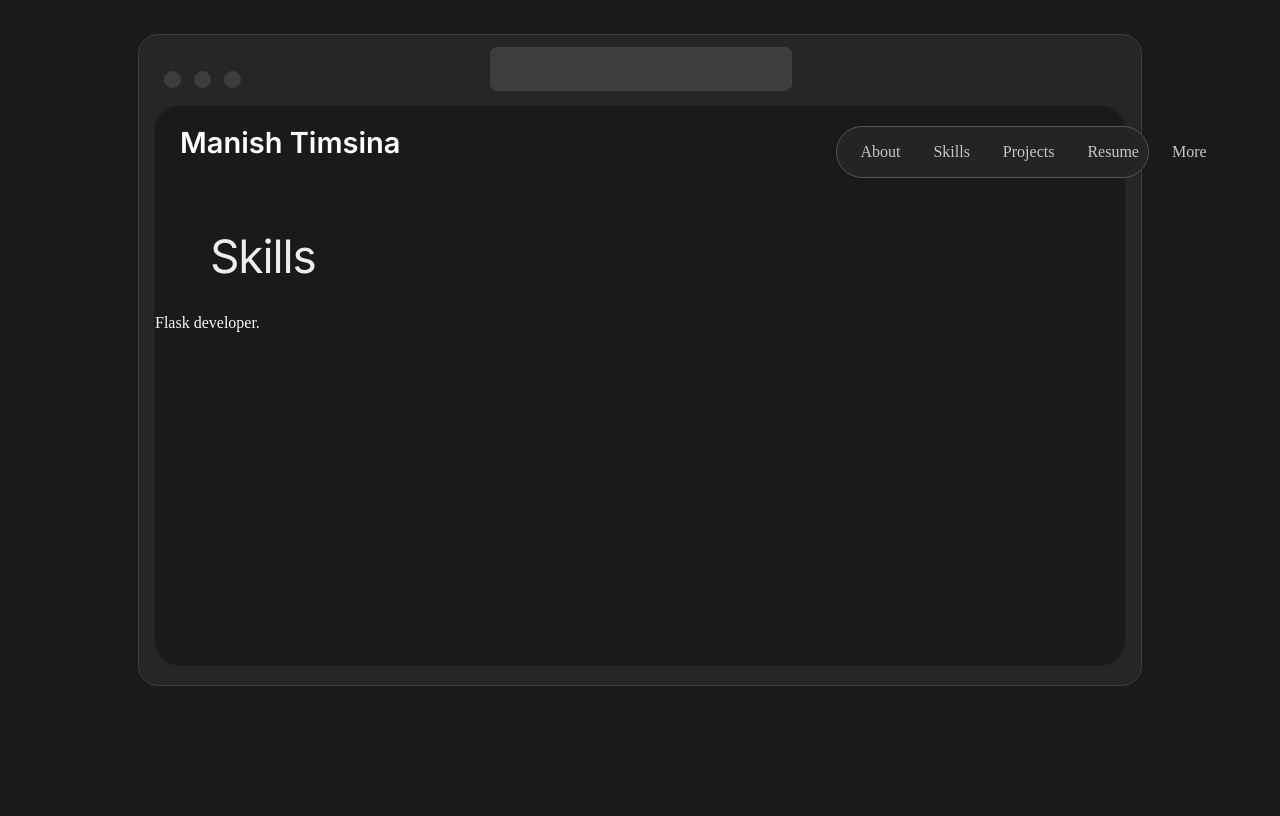
After one commit to TManish-3D/Portfolio, a Flask app: template templates/skills.html in a window 1280 px wide. The commit adds this page. Run offline with Flask 3, Linux system fonts and the light colour scheme; the template is opened without the code that fills it, so the values that code supplies are empty.

Commit message:
with flask-app

```diff
--- /dev/null
+++ b/app.py
@@ -0,0 +1,19 @@
+from flask import Flask,render_template
+
+app=Flask(__name__)
+
+@app.route('/')
+def home():
+    return render_template ("main.html")
+@app.route('/about')
+def about():
+    return render_template ("main.html")
+@app.route('/skills')
+def skills():
+    return render_template ("skills.html")
+@app.route('/projects')
+def projects():
+    return render_template ("projects.html")
+
+if __name__ == '__main__':
+     app.run(debug=True)
--- /dev/null
+++ b/requirements.txt
@@ -0,0 +1,3 @@
+Flask
+Flask-WTF
+Flask-SQLALchemy
--- /dev/null
+++ b/templates/main.html
@@ -0,0 +1,43 @@
+<!DOCTYPE html>
+<html lang="en">
+<head>
+    <meta charset="UTF-8">
+    <meta name="viewport" content="width=device-width, initial-scale=1.0">
+    <title>{% block title %}Portfolio{% endblock %}</title>
+    <link rel="stylesheet" href="{{ url_for('static', filename='main.css') }}">
+    <link href="https://fonts.googleapis.com/css2?family=Inter:wght@400;500;600&display=swap" rel="stylesheet">
+
+</head>
+<body>
+<div class="outermost">
+        <div class="circle">
+            <div class="a"></div>
+            <div class="b"></div>
+            <div class="c"></div>
+        </div>
+
+      <div class="top"></div>
+ <div class="main">
+   <div class="mainheader"><h1>Manish Timsina</h1>
+    <nav><ul>
+            <li><a href="about" class="nav-link">About</a></li>
+            <li><a href="/skills" class="nav-link">Skills</a></li>
+            <li><a href="/projects" class="nav-link">Projects</a></li>
+            <li><a href="/resume" class="nav-link">Resume</a></li>
+            <li><a href="#" class="nav-link">More</a></li>
+
+        </ul></nav></div><br>
+{% block content %}
+<div class="image"><img src="{{ url_for('static', filename='blackpp.jpg') }}"></div>
+<div class="about"><h1>Hi, I'm <span class="f">Backe</span><span class="fade">nd Developer</span><span class="g"> and</span><br>
+<span>3D Artist</span></h1></div>
+<div class="dis"><p>I am a backend developer specializing in Flask, focused on building secure databases, APIs, and authentication systems, and I follow clean architecture and best practices to ensure long-term maintainability.</p></div>
+{% endblock %}
+</div>
+
+
+</div>
+
+
+</body>
+</html>
--- /dev/null
+++ b/templates/projects.html
@@ -0,0 +1,6 @@
+{% extends "main.html" %}
+{% block title %}Projects - Portfolio{% endblock %}
+{% block content %}
+<div class="about"> <h1>Projects</h1> <p>lorem</p>
+ </div>
+{% endblock %}
--- /dev/null
+++ b/templates/skills.html
@@ -0,0 +1,6 @@
+{% extends "main.html" %}
+{% block title %}Skills - Portfolio{% endblock %}
+{% block content %}
+<div class="about"> <h1>Skills</h1> <p>Flask developer.</p>
+ </div>
+{% endblock %}
```
Also changed, not shown: main.html (deleted, +0 -87 lines), static/main.css (renamed from main.css, +0 -90 lines), static/blackpp.jpg (renamed from blackpp.jpg), 1 other file.
